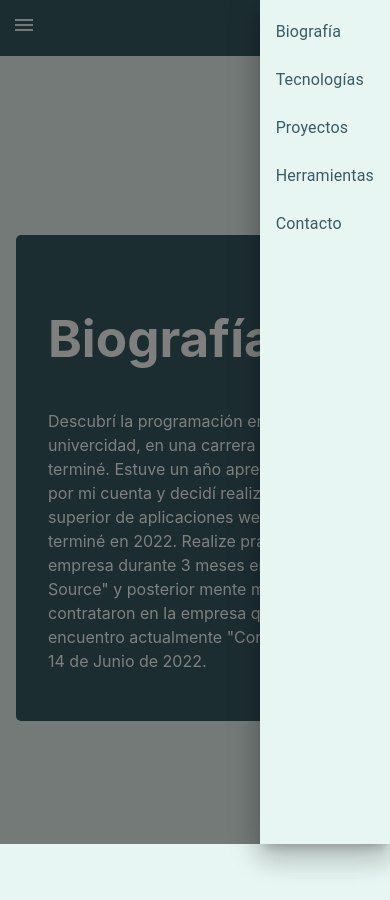
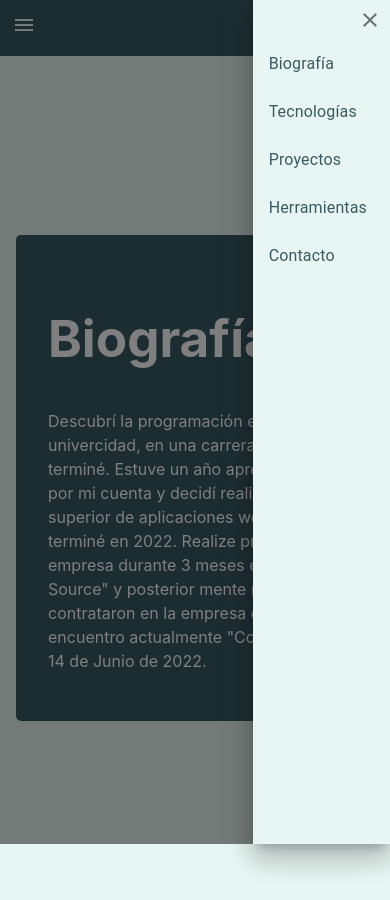
Before and after one commit to Oliver1384/oliverartilesortega, a React (Vite) app in the folder frontend/: page / in a window 390 px wide. Both pictures are taken after a click on the button 24 px from the left and 28 px from the top of the page. Built offline with nearby package versions, Linux system fonts and the light colour scheme.

Commit message:
Create a close button to the mobile navbar. Imports refactor.

```diff
--- a/frontend/src/components/HamburgerMenu.tsx
+++ b/frontend/src/components/HamburgerMenu.tsx
@@ -1,12 +1,18 @@
-import { AppBar, Drawer, IconButton, Toolbar, Box } from '@mui/material'
 import { useState } from 'react'
+import { makeStyles } from '@mui/styles'
 import MenuIcon from '@mui/icons-material/Menu'
-import { makeStyles } from '@mui/styles'
-import Button from '@mui/material/Button'
-import List from '@mui/material/List'
-import ListItem from '@mui/material/ListItem'
-import ListItemButton from '@mui/material/ListItemButton'
-import ListItemText from '@mui/material/ListItemText'
+import CloseIcon from '@mui/icons-material/Close'
+import {
+  AppBar,
+  Drawer,
+  IconButton,
+  Toolbar,
+  ListItemText,
+  ListItemButton,
+  ListItem,
+  List,
+  Button
+} from '@mui/material'
 
 import { PRIMARY_COLORS } from '../colors'
 
@@ -49,7 +55,18 @@ const useStyles = makeStyles({
   drawer: {
     backgroundColor: PRIMARY_COLORS.pageBackground,
     color: PRIMARY_COLORS.section,
-    minHeight: '100%'
+    minHeight: '100%',
+    '&.MuiList-root': {
+      padding: '0px'
+    }
+  },
+  closeButton: {
+    '&.MuiIconButton-root': {
+      float: 'right'
+    },
+    '&.MuiIconButton-root:focus': {
+      outline: '0px'
+    }
   }
 })
 
@@ -89,6 +106,9 @@ export const HamburgerMenu = () => {
           open={isDrawerOpen}
           onClose={() => setIsDrawerOpen(false)}>
           <List className={classes.drawer}>
+            <IconButton className={classes.closeButton} onClick={() => setIsDrawerOpen(false)}>
+              <CloseIcon />
+            </IconButton>
             {['Biografía', 'Tecnologías', 'Proyectos', 'Herramientas', 'Contacto'].map((text) => (
               <ListItem key={text} disablePadding>
                 <ListItemButton>
```
